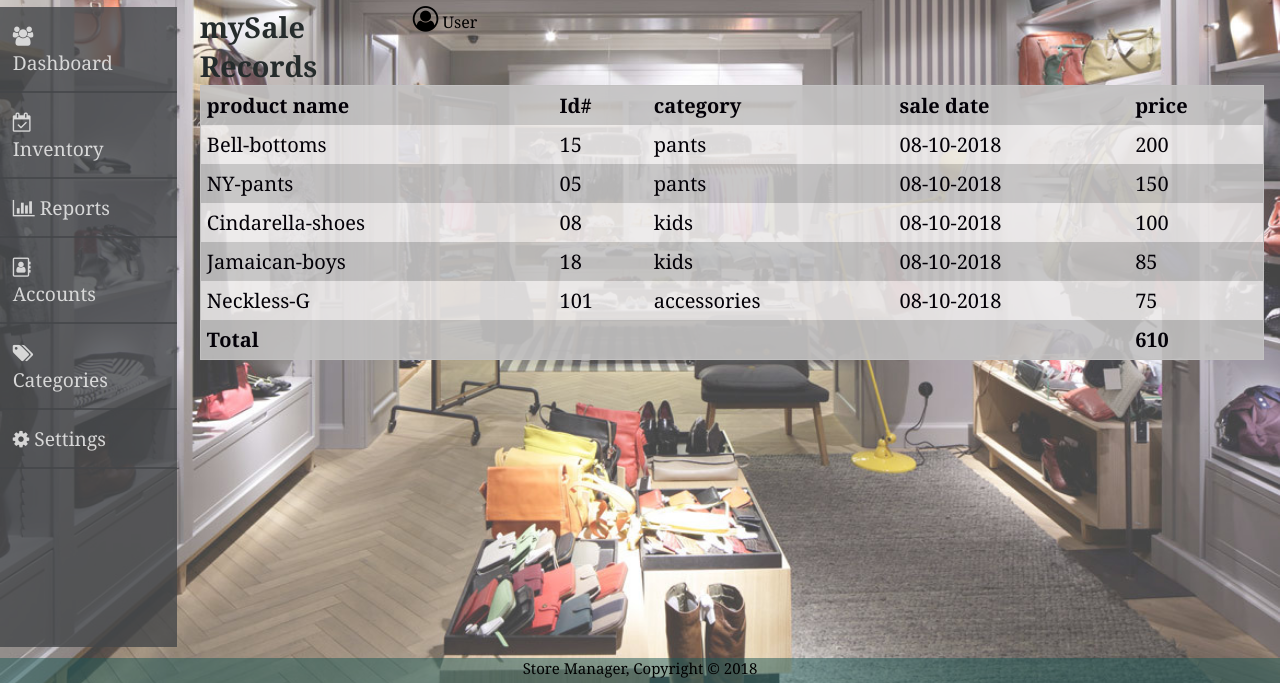
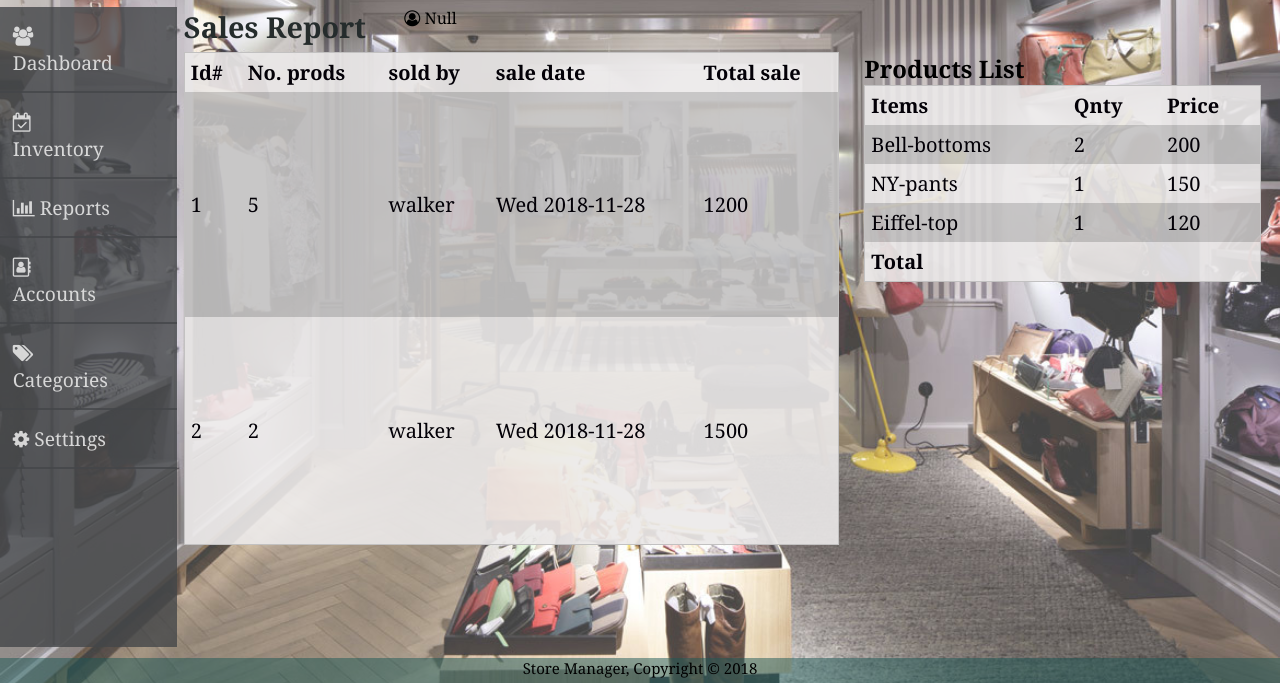
Before and after one commit to codjoero/Store-Manager-App, a Flask app: template UI/templates/attendant/mysales.html in a window 1280 px wide. Shown: the part 117-800 px from the top of the page. Run offline with Flask 2, Linux system fonts and the light colour scheme; the template is opened without the code that fills it, so the values that code supplies are empty; parts of the project's set-up code (start-up, migrations or seed data) failed here and were passed over.

Commit message:
bg(attendant view sales): Adds user view sales
This allows a store attendant to view their own sales

[Deliveries #162006027]

```diff
--- a/APIs/models/sales.py
+++ b/APIs/models/sales.py
@@ -58,7 +58,6 @@
         Returns a list of the items that have been fetched.
         """
         sale = dbq.query_many(table, column, value)
-        print(sale)
         if sale == [] or sale is None:
             return False
         return sale
@@ -69,7 +68,6 @@
         cart = Sale.get_many('sale_products', 'sale_id', sale[0]) #rows with sale_id
         for prod in cart:
             product = Product.get_item('products', 'prod_id', prod[1])
-            # quantity = sale[1] / product[4]
             product = {
                 'prod_id': product[0],
                 'prod_name': product[1],
--- /dev/null
+++ b/UI/static/attendant/mysales.js
@@ -0,0 +1,118 @@
+//Declarations
+const salesUrl = 'https://thecodestoremanager-api-heroku.herokuapp.com/api/v1/sales'
+const msg = document.querySelector('span.msg')
+const token = localStorage.getItem("token");
+const loggedUser = localStorage.getItem("loggedUser")
+const stockTableBody = document.querySelector('#stockTable > tbody');
+const saleBody = document.querySelector('#sale > tbody');
+
+//Handle response
+function handleResponse(response) {
+    return response.json()
+    .then(json => {
+        if (response.ok) {
+            return json
+        } else {
+            return Promise.reject(json)
+        }
+    })
+}
+
+//On window load
+window.onload=function(){
+    loadTable();
+    style();
+    }
+function loadTable() {
+    fetch(salesUrl, {
+        method: 'GET',
+        mode: "cors",
+        headers: {
+            'Accept': 'application/json, text/plain, */*',
+            'Content-type': 'application/json',
+            'Authorization': 'Bearer '+ token
+        },
+    })
+    .then(handleResponse)
+    .then((data) => {
+        saleRecords = data['Sale Records']
+        populateTable(saleRecords);
+    })
+    .catch(err => {
+        if (err['msg'] === 'Token has expired' ||
+            err['message'] === 'Invalid Authentication, Please Login!') {
+            window.location = "/UI/templates/index.html";
+        }
+        console.log(err)
+    })
+}
+
+function style() {
+    let paragraph = document.querySelector("span.loggedin");
+    paragraph.innerHTML += loggedUser;
+}
+
+//Add Sales to table
+function populateTable(records) {
+    //clear out HTML data
+    clearTable(stockTableBody)
+    clearTable(saleBody)
+
+    //Populate table
+    records.forEach((record) => {
+        drawTable(record);
+    })
+}
+
+function drawTable(record) {
+    var row = $('<tr onclick="saleProduct(this)" />')
+    var addDate = shortDate(record.sale_date)
+    $('#stockTable').append(row);
+    row.append($('<td>' + record.sale_id + '</td>'));
+    row.append($('<td>' + record.products.length + '</td>'));
+    row.append($('<td>' + record.sold_by + '</td>'));
+    row.append($('<td>' + addDate + '</td>'));
+    row.append($('<td>' + record.total_sale + '</td>'));
+}
+
+function shortDate(date) {
+    var length = 16;
+    return date.substring(0, length);
+}
+
+//Collect row elements from Sales table
+function saleProduct(call) {
+    let table = document.getElementById('stockTable')
+    let i = call.rowIndex;
+    let row = table.rows[i];
+    let sale_id = row.cells[0].innerHTML;
+
+    clearTable(saleBody)
+    saleRecords.forEach((record) => {
+        if (record['sale_id'] == sale_id) {
+            saleData(record['products'], record['total_sale'])
+        }
+    })
+}
+
+//Add row elements to products table
+function saleData(products, totals) {
+    var table = document.getElementById('sale');
+    var rows = table.rows
+    var totalSale = rows[1].cells[2];
+    products.forEach(product => {
+        var row = $('<tr />')
+        $('#sale').append(row);
+        row.append($('<td>' + product.prod_name + '</td>'));
+        row.append($('<td>' + product.quantity + '</td>'));
+        row.append($('<td>' + product.price + '</td>'));
+    })
+    totalSale.innerHTML = totals
+}
+
+//Clear all table rows
+function clearTable(tableBody) {
+    while (tableBody.firstChild) {
+        tableBody.removeChild(tableBody.firstChild);
+    }
+}
--- a/UI/templates/attendant/mysales.html
+++ b/UI/templates/attendant/mysales.html
@@ -27,66 +27,80 @@
                     <a href="#"><li><i class="fa fa-cog"></i> Settings</li></a>
                 </ul>
             </aside>
-            <main class="stock">
-                <h2 class="db">mySale Records</h2>
-            <span class="loggedin"><i class="fa fa-user-circle-o"></i> User</span>
-                <table>
+            <main class="shopper">
+                <h2 class="db">Sales Report</h2>
+                <span class="loggedin"><i class="fa fa-user-circle-o"></i> </span>
+                <table id="stockTable">
+                    <thead>
                         <tr>
-                            <th>product name</th>
                             <th>Id#</th>
-                            <th>category</th>
+                            <th>No. prods</th>
+                            <th>sold by</th>
                             <th>sale date</th>
-                            <th>price</th>
+                            <th>Total sale</th>
                         </tr>
+                    </thead>
+                    <tbody>
+                        <tr onclick="saleProduct(this)">
+                            <td>1</td>
+                            <td>5</td>
+                            <td>walker</td>
+                            <td>Wed 2018-11-28</td>
+                            <td>1200</td>
+                        </tr>
+                        <tr onclick="saleProduct(this)">
+                            <td>2</td>
+                            <td>2</td>
+                            <td>walker</td>
+                            <td>Wed 2018-11-28</td>
+                            <td>1500</td>
+                        </tr>
+                    </tbody>
+                </table>
+                <aside class="shoplist">
+                    <h2 class="thelist">Products List</h2>
+                    <span class="msg"></span>
+                    <table id="sale">
+                        <thead>
+                            <tr>
+                                <th>Items</th>
+                                <th>Qnty</th>
+                                <th>Price</th>
+                            </tr>
+                        </thead>
+                        <tbody>
                             <tr>
                                 <td>Bell-bottoms</td>
-                            <td>15</td>
-                            <td>pants</td>
-                            <td>08-10-2018</td>
+                                <td>2</td>
                                 <td>200</td>
                             </tr>
                             <tr>
                                 <td>NY-pants</td>
-                            <td>05</td>
-                            <td>pants</td>
-                            <td>08-10-2018</td>
+                                <td>1</td>
                                 <td>150</td>
                             </tr>
                             <tr>
-                            <td>Cindarella-shoes</td>
-                            <td>08</td>
-                            <td>kids</td>
-                            <td>08-10-2018</td>
-                            <td>100</td>
+                                <td>Eiffel-top</td>
+                                <td>1</td>
+                                <td>120</td>
                             </tr>
-                        <tr>
-                            <td>Jamaican-boys</td>
-                            <td>18</td>
-                            <td>kids</td>
-                            <td>08-10-2018</td>
-                            <td>85</td>
-                        </tr>
-                        <tr>
-                            <td>Neckless-G</td>
-                            <td>101</td>
-                            <td>accessories</td>
-                            <td>08-10-2018</td>
-                            <td>75</td>
-                        </tr>
+                        </tbody>
+                        <thead>
                             <tr>
                                 <th>Total</th>
-                            <td></td>
-                            <td></td>
-                            <td></td>
-                            <th>610</th>
+                                <th></th>
+                                <th></th>
                             </tr>
+                        </thead>
                     </table>
+                </aside>
             </main>
             <footer class="foot">
                 <p>Store Manager, Copyright &copy; 2018</p>
             </footer>
         </div>
     <!-- js -->
-    <script src="../../static/mystyles.js"></script>
+    <script src="../../static/attendant/mysales.js"></script>
+    <script src="https://code.jquery.com/jquery-3.3.1.min.js"></script>
     </body>
 </html>
```
Also changed, not shown: APIs/views/sale_routes.py (+14 -4 lines). Lines whose indentation alone changed are shown as unchanged.
